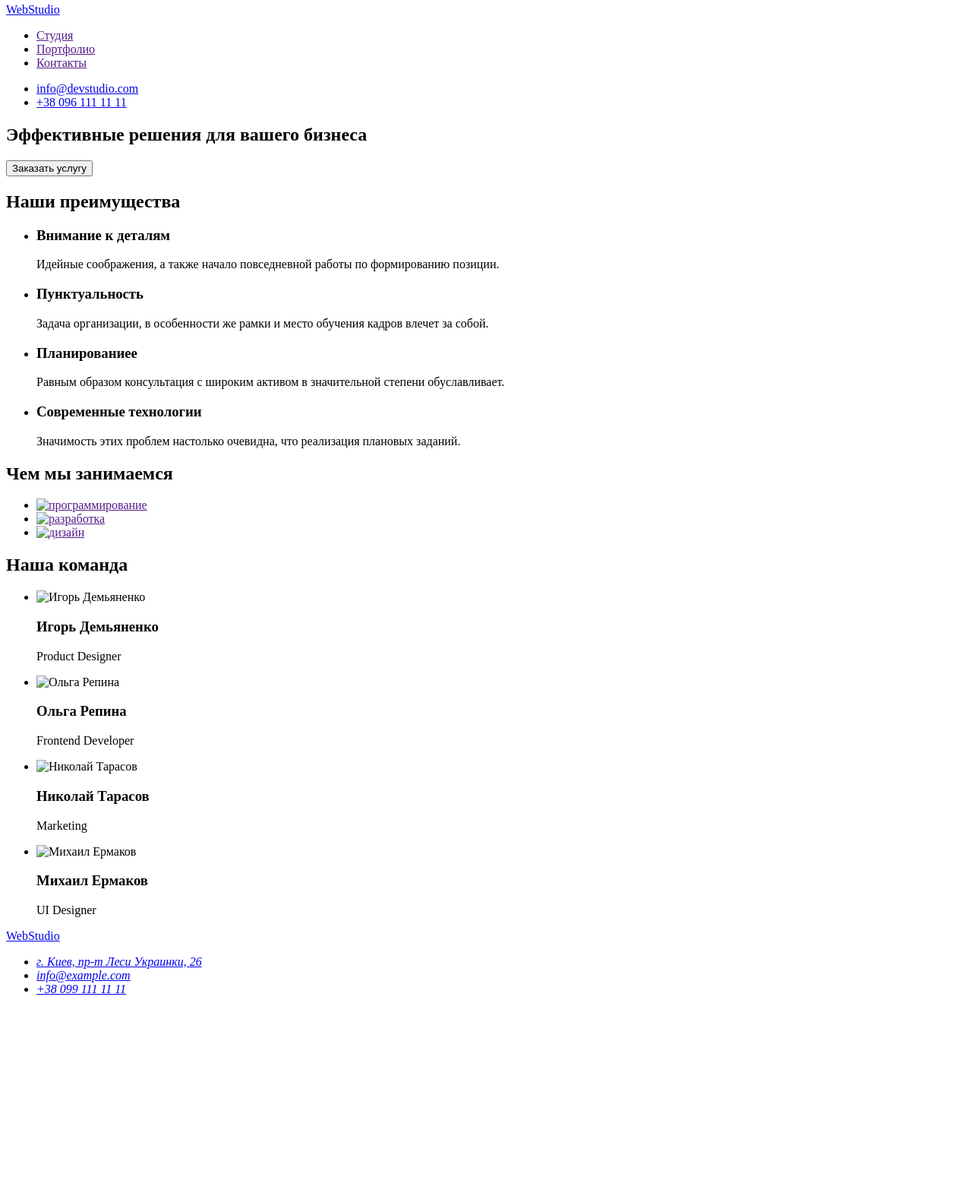
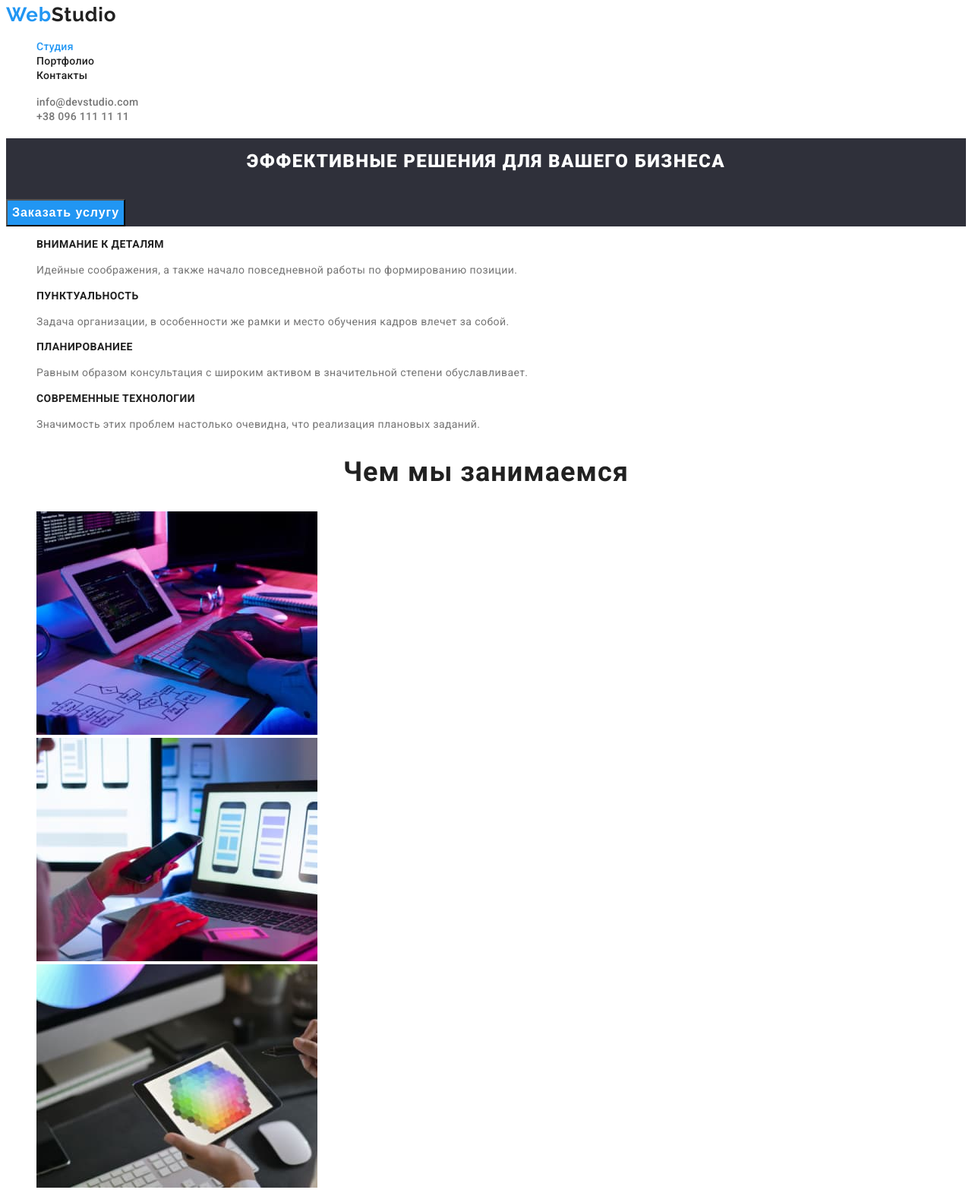
Before and after one commit to AnastasiiaMuzychenko/goit-markup-hw-02, a plain HTML site: page index.html in a window 1280 px wide. Shown: the part 4-1574 px from the top of the page at 76% size. Before the commit the page ends 1331 px from the top, so only its background shows below. Drawn offline with Linux system fonts and the light colour scheme.

Commit message:
Показывает стили цвета и шрифта

```diff
--- /dev/null
+++ b/css/styles.css
@@ -0,0 +1,259 @@
+:root {
+  --primary-text-color: #757575;
+  --title-text-color: #212121;
+  --accent-color: #2196f3;
+  --primary-background-color: #ffffff;
+  --secondary-background-color: #2f303a;
+  --additional-background-color: #f5f4fa;
+  --footer-info-color: rgba(255, 255, 255, 0.6);
+  --main-btn-color: #ffffff;
+  --secondary-btn-color: #212121;
+}
+
+body {
+  font-family: Roboto, sans-serif;
+  color: var(--primary-text-color);
+  background-color: var(--primary-background-color);
+}
+
+.list {
+  list-style: none;
+}
+
+.link {
+  text-decoration: none;
+}
+
+.logo {
+  font-family: Raleway;
+  font-weight: bold;
+  font-size: 26px;
+  line-height: 1.19;
+  letter-spacing: 0.03em;
+  color: var(--accent-color);
+}
+
+.logo-header {
+  color: var(--title-text-color);
+}
+
+.logo-footer {
+  color: var(--main-btn-color);
+}
+/* Site-nav */
+
+.site-nav .link {
+  color: var(--title-text-color);
+  font-weight: 500;
+  font-size: 14px;
+  line-height: 16px;
+  letter-spacing: 0.02em;
+}
+
+.site-nav .link:hover,
+.site-nav .link:focus {
+  color: var(--accent-color);
+}
+
+.site-nav .link.current {
+  color: var(--accent-color);
+}
+/* Info */
+.header-info .link {
+  color: var(--primary-text-color);
+  font-weight: 500;
+  font-size: 14px;
+  line-height: 1.14;
+  letter-spacing: 0.02em;
+}
+
+.header-info .link:hover,
+.header-info .link:focus {
+  color: var(--accent-color);
+}
+
+/* Hero */
+
+.hero {
+  background-color: var(--secondary-background-color);
+}
+
+.hero-title {
+  color: var(--primary-background-color);
+  font-weight: 900;
+  font-size: 1.36;
+  line-height: 60px;
+  text-align: center;
+  letter-spacing: 0.06em;
+  text-transform: uppercase;
+}
+
+/* Section */
+
+.section-title {
+  color: var(--title-text-color);
+  font-weight: bold;
+  font-size: 36px;
+  line-height: 1.16;
+  text-align: center;
+  letter-spacing: 0.03em;
+}
+
+/* Features */
+
+.feature-list .title {
+  color: var(--title-text-color);
+  font-weight: bold;
+  font-size: 14px;
+  line-height: 1.14;
+  letter-spacing: 0.03em;
+  text-transform: uppercase;
+}
+
+.feature-item {
+  font-weight: normal;
+  font-size: 14px;
+  line-height: 1.71;
+  letter-spacing: 0.03em;
+  color: var(--primary-text-color);
+}
+
+/* Work */
+
+/* Team */
+.staff {
+  background-color: var(--additional-background-color);
+}
+
+.staff-title {
+  font-weight: 500;
+  font-size: 16px;
+  line-height: 1.18;
+  text-align: center;
+  letter-spacing: 0.03em;
+  color: var(--title-text-color);
+}
+
+.staff-after-title {
+  font-weight: normal;
+  font-size: 16px;
+  line-height: 19px;
+  text-align: center;
+  letter-spacing: 0.03em;
+  color: var(--primary-text-color);
+}
+
+/* Portfolio */
+.portfolio-list {
+  color: var(--title-text-color);
+}
+
+.portfolio-list-btn {
+  font-weight: 500;
+  font-size: 16px;
+  line-height: 1.62;
+  text-align: center;
+  letter-spacing: 0.03em;
+  color: var(--secondary-btn-color);
+  background-color: var(--additional-background-color);
+  cursor: pointer;
+}
+
+.portfolio-list-btn:focus,
+.portfolio-list-btn:hover {
+  color: var(--main-btn-color);
+  background-color: var(--accent-color);
+}
+
+.portfolio-list .title {
+  font-weight: bold;
+  font-size: 18px;
+  line-height: 2;
+  letter-spacing: 0.06em;
+  color: var(--title-text-color);
+}
+
+.portfolio-item {
+  font-weight: normal;
+  font-size: 16px;
+  line-height: 1.87;
+  letter-spacing: 0.03em;
+  color: var(--primary-text-color);
+}
+
+/* Button */
+.button.primary {
+  color: var(--main-btn-color);
+  background-color: var(--accent-color);
+  font-weight: bold;
+  font-size: 16px;
+  line-height: 1.87;
+  display: flex;
+  align-items: center;
+  text-align: center;
+  letter-spacing: 0.06em;
+  cursor: pointer;
+}
+
+.button.primary:focus,
+.button.primary:hover {
+  color: var(--title-text-color);
+}
+
+/* Footer */
+
+.footer {
+  background-color: var(--secondary-background-color);
+}
+
+.footer-contact-list {
+  font-style: normal;
+  font-weight: normal;
+  font-size: 14px;
+  line-height: 1.71;
+  letter-spacing: 0.03em;
+  color: var(--primary-background-color);
+}
+.footer-contact-link .link {
+  font-style: normal;
+  font-weight: normal;
+  font-size: 14px;
+  line-height: 1.71;
+  letter-spacing: 0.03em;
+  color: var(--main-btn-color);
+}
+
+.footer-contact-item .link {
+  font-weight: normal;
+  font-size: 14px;
+  line-height: 1.71;
+  letter-spacing: 0.03em;
+  color: var(--footer-info-color);
+}
+
+.footer-info .link {
+  font-style: normal;
+  font-weight: normal;
+  font-size: 14px;
+  line-height: 1.71;
+  letter-spacing: 0.03em;
+}
+
+.footer-list .adress-link {
+  color: var(--primary-background-color);
+  text-decoration: none;
+}
+
+.footer-list .adress-link:hover,
+.footer-list .adress-link:focus {
+  color: var(--accent-color);
+}
+
+.footer-list .link {
+  color: var(--footer-info);
+}
+
+.footer-list .link:hover,
+.footer-list .link:focus {
+  color: var(--accent-color);
+}
--- a/index.html
+++ b/index.html
@@ -5,116 +5,131 @@
     <meta http-equiv="X-UA-Compatible" content="IE=edge">
     <meta name="viewport" content="width=device-width, initial-scale=1.0">
     <title>Document</title>
+    <link rel="preconnect" href="https://fonts.googleapis.com">
+    <link rel="preconnect" href="https://fonts.gstatic.com" crossorigin>
+    <link href="https://fonts.googleapis.com/css2?family=Raleway:wght@700&family=Roboto:wght@400;500;700;900&display=swap"
+        rel="stylesheet">
+    <link rel="stylesheet" href="./css/styles.css">
 </head>
+
 <body>
+<!-- Шапка сайта -->
     <header>
         <nav>
-            <a href="/">WebStudio</a>
-
-            <ul>
-                <li><a href="">Студия</a></li>
-                <li><a href="">Портфолио</a></li>
-                <li><a href="">Контакты</a></li>
+            <a lang="en" href="/" class="logo link">Web<span class="logo-header">Studio</span></a>
+            <ul class="site-nav list">
+                <li><a href="" class="link current">Студия</a></li>
+                <li><a href="./portfolio.html" class="link">Портфолио</a></li>
+                <li><a href="" class="link">Контакты</a></li>
             </ul>
         </nav>
 
-        <ul>
-            <li><a href="mailto:info@devstudio.com">info@devstudio.com</a></li>
-            <li><a href="tel:+380961111111">+38 096 111 11 11</a></li>
+        <ul class="header-info list">
+            <li><a href="mailto:info@devstudio.com" class="link">info@devstudio.com</a></li>
+            <li><a href="tel:+380961111111" class="link">+38 096 111 11 11</a></li>
         </ul>
+    </header>
 
-
-    </header>
+<!-- Герой -->
 
     <main>
         <div>
-            <section>
-                <h1>Эффективные решения для вашего бизнеса</h1>
-                <button type="button">Заказать услугу</button>
+            <section class="hero">
+                <h1 class="hero-title">Эффективные решения для вашего бизнеса</h1>
+                <button class="button primary" type="button">Заказать услугу</button>
             </section>
         </div>
 
-        <section>
-            <h2>Наши преимущества</h2>
-            <ul>
+<!-- Преимущества -->
+
+        <section class="section">
+            <h2 class="section-title" hidden>Наши преимущества</h2>
+
+            <ul class="feature-list list">
                 <li>
-                    <h3>Внимание к деталям</h3>
-                    <p>
+                    <h3 class="title">Внимание к деталям</h3>
+                    <p class="feature-item">
                         Идейные соображения, а также начало повседневной работы по формированию позиции.
                     </p>
                 </li>
 
                 <li>
-                    <h3>Пунктуальность</h3>
-                    <p>
+                    <h3 class="title">Пунктуальность</h3>
+                    <p class="feature-item">
                         Задача организации, в особенности же рамки и место обучения кадров влечет за собой.
                     </p>
                 </li>
 
                 <li>
-                    <h3>Планированиее</h3>
-                    <p>
+                    <h3 class="title">Планированиее</h3>
+                    <p class="feature-item">
                         Равным образом консультация с широким активом в значительной степени обуславливает.
                     </p>
                 </li>
 
                 <li>
-                    <h3>Современные технологии</h3>
-                    <p>
+                    <h3 class="title">Современные технологии</h3>
+                    <p class="feature-item">
                         Значимость этих проблем настолько очевидна, что реализация плановых заданий.
                     </p>
                 </li>
             </ul>
         </section>
 
-        <section>
-            <h2>Чем мы занимаемся</h2>
-            <ul>
-                <li><a href=""><img src="./images/example1.jpg" alt="программирование" width="370"></a></li>
-                <li><a href=""><img src="./images/example2.jpg" alt="разработка" width="370"></a></li>
-                <li><a href=""><img src="./images/example3.jpg" alt="дизайн" width="370"></a></li>
+<!-- Примеры работ -->
+
+        <section class="work section">
+            <h2 class="section-title">Чем мы занимаемся</h2>
+            <ul class="work-list list">
+                <li class="work-item"><a href=""><img src="./images/studio/example1.jpg" alt="программирование" width="370"></a></li>
+                <li class="work-item"><a href=""><img src="./images/studio/example2.jpg" alt="разработка" width="370"></a></li>
+                <li class="work-item"><a href=""><img src="./images/studio/example3.jpg" alt="дизайн" width="370"></a></li>
             </ul>
         </section>
 
-        <section>
-            <h2>Наша команда</h2>
-            <ul>
-                <li>
-                    <img src="./images/productdesigner.jpg" alt="Игорь Демьяненко" width="270">
-                    <h3>Игорь Демьяненко</h3>
-                    <p>Product Designer</p>
+<!-- Сотрудники -->
+
+        <section class="section staff">
+            <h2 class="section-title">Наша команда</h2>
+            <ul class="staff-list list">
+                <li class="staff-item">
+                    <img src="./images/studio/productdesigner.jpg" alt="Игорь Демьяненко" width="270">
+                    <h3 class="staff-title">Игорь Демьяненко</h3>
+                    <p class="staff-after-title" lang="en">Product Designer</p>
                 </li>
 
-                <li>
-                    <img src="./images/frontenddeveloper.jpg" alt="Ольга Репина" width="270">
-                    <h3>Ольга Репина</h3>
-                    <p>Frontend Developer</p>
+                <li class="staff-item">
+                    <img src="./images/studio/frontenddeveloper.jpg" alt="Ольга Репина" width="270">
+                    <h3 class="staff-title">Ольга Репина</h3>
+                    <p class="staff-after-title" lang="en">Frontend Developer</p>
                 </li>
 
-                <li>
-                    <img src="./images/marketing.jpg" alt="Николай Тарасов" width="270">
-                    <h3>Николай Тарасов</h3>
-                    <p>Marketing</p>
+                <li class="staff-item">
+                    <img src="./images/studio/marketing.jpg" alt="Николай Тарасов" width="270">
+                    <h3 class="staff-title">Николай Тарасов</h3>
+                    <p class="staff-after-title" lang="en">Marketing</p>
                 </li>
 
-                <li>
-                    <img src="./images/designer.jpg" alt="Михаил Ермаков" width="270">
-                    <h3>Михаил Ермаков</h3>
-                    <p>UI Designer</p>
+                <li class="staff-item">
+                    <img src="./images/studio/designer.jpg" alt="Михаил Ермаков" width="270">
+                    <h3 class="staff-title">Михаил Ермаков</h3>
+                    <p class="staff-after-title" lang="en">UI Designer</p>
                 </li>
             </ul>
         </section>
     </main>
 
-    <footer>
-        <a href="/">WebStudio</a>
+    <footer class="footer">
+        <a href="/" class="logo link">Web<span class="logo-footer">Studio</span></a>
         <address>
-            <ul>
-                <li><a href="https://goo.gl/maps/gP1151Hmsw5x3k3r9" target="_blank" rel="noopener noreferrer">г. Киев, пр-т Леси Украинки, 26</a></li>
-                <li><a href="mailto:info@example.com">info@example.com</a></li>
-                <li><a href="tel:+380991111111">+38 099 111 11 11</a></li>
+            <ul class="footer-list list">
+                <li><a href="https://goo.gl/maps/gP1151Hmsw5x3k3r9" target="_blank" rel="noopener noreferrer"
+                        class="adress-link">г. Киев, пр-т Леси Украинки, 26</a></li>
+                <li><a href="mailto:info@example.com" class="link">info@example.com</a></li>
+                <li><a href="tel:+380991111111" class="link">+38 099 111 11 11</a></li>
             </ul>
         </address>
     </footer>
-</body>
-</html>
+    </body>
+
+    </html>
```
Also changed, not shown: portfolio.html (added, +148 -0 lines), images/portfolio/portfolio-img-1.jpg (added), images/portfolio/portfolio-img-2.jpg (added), images/portfolio/portfolio-img-3.jpg (added), images/portfolio/portfolio-img-4.jpg (added), images/portfolio/portfolio-img-5.jpg (added), images/portfolio/portfolio-img-6.jpg (added), images/portfolio/portfolio-img-7.jpg (added), images/portfolio/portfolio-img-8.jpg (added), images/portfolio/portfolio-img-9.jpg (added), images/studio/designer.jpg (added), images/studio/example1.jpg (added), images/studio/example2.jpg (added), images/studio/example3.jpg (added), 3 more files.
